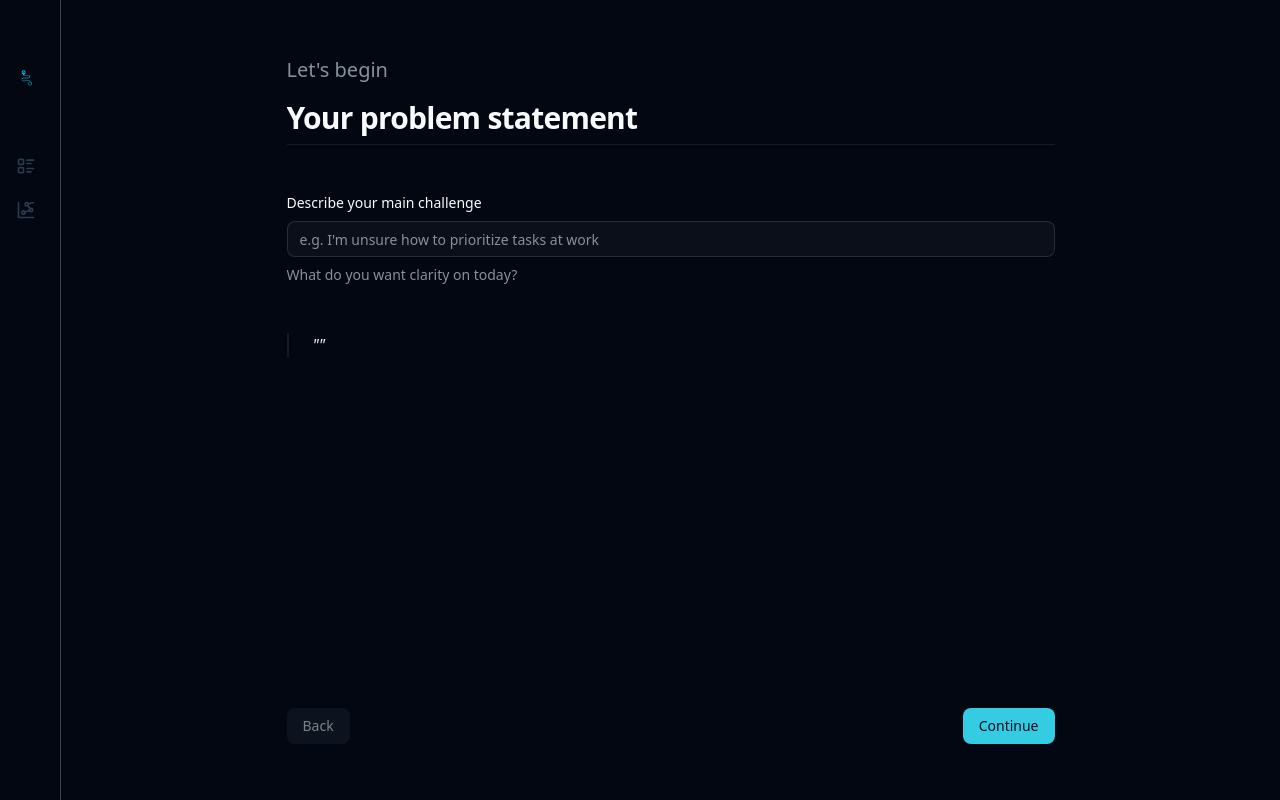
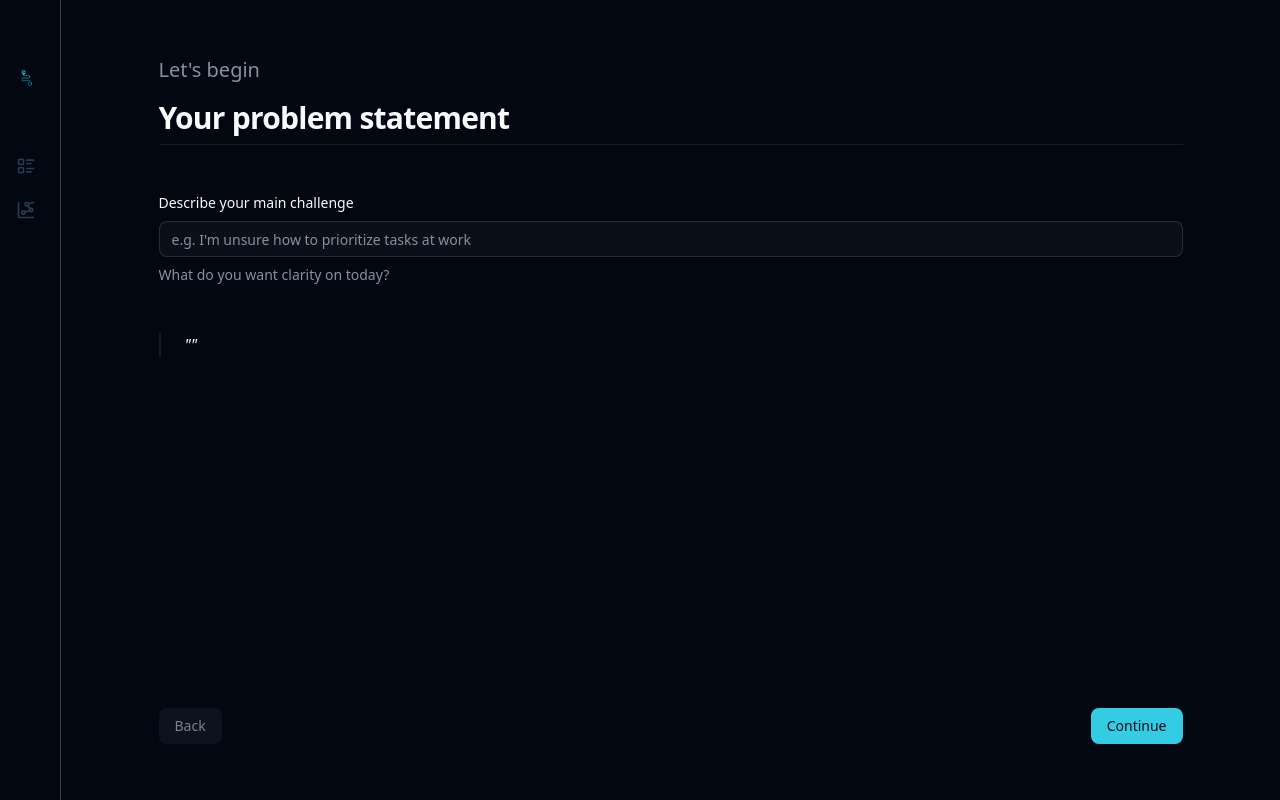
Before and after one commit to andreaprocopio/clarity-flow, a Next.js app: page /clarity in a window 1280 px wide. Built offline with nearby package versions, Linux system fonts and the light colour scheme; no server answers.

Commit message:
adjusting responsiveness

```diff
--- a/app/(dashboard)/clarity/page.tsx
+++ b/app/(dashboard)/clarity/page.tsx
@@ -3,7 +3,7 @@
 
 const ClarityPage = () => {
   return (
-    <div className="max-w-3xl w-full mx-auto flex flex-col gap-10">
+    <div className="max-w-lg lg:max-w-3xl xl:max-w-5xl w-full mx-auto flex flex-col gap-10">
       <ClarityForm />
     </div>
   );
```
